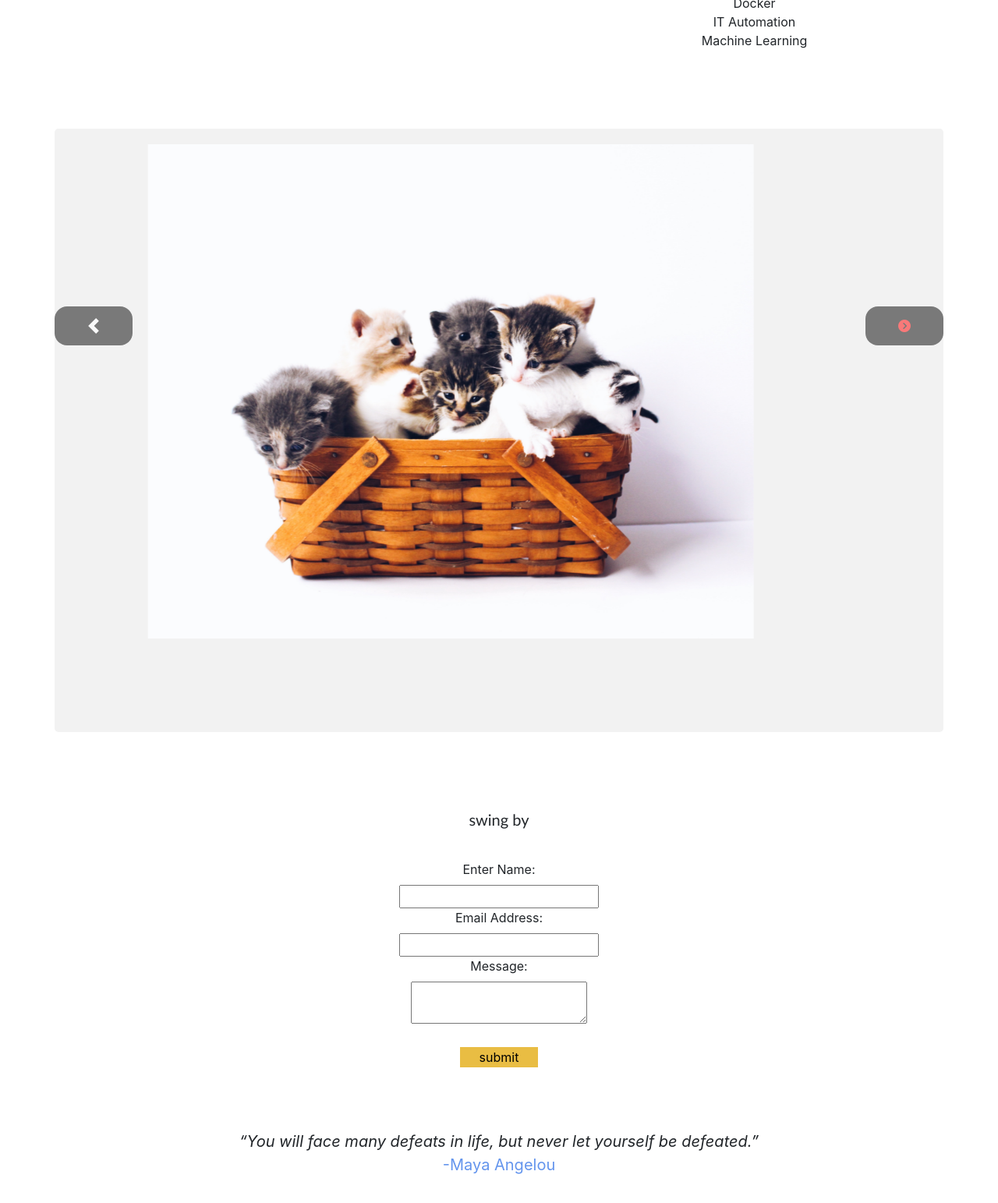
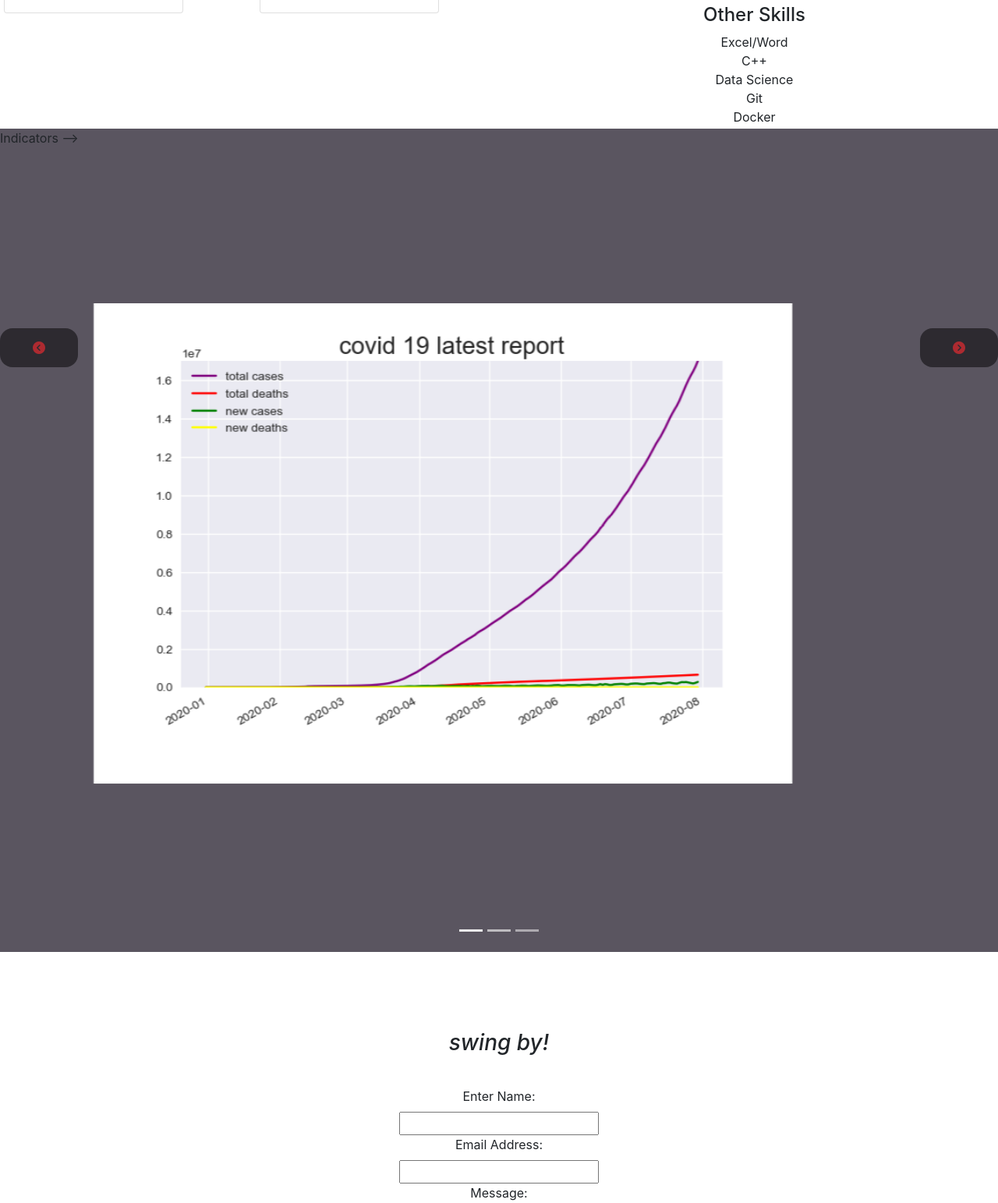
Before and after one commit to joycemuch/joycemuch.github.io, a plain HTML site: page index.htm in a window 1280 px wide. Shown: the part 1785-3328 px from the top of the page at 78% size. Drawn offline with nearby package versions, Linux system fonts and the light colour scheme; a small style sheet from the web is missing.

Commit message:
color changes

```diff
--- a/index.htm
+++ b/index.htm
@@ -7,7 +7,7 @@
     <link rel="stylesheet" href="js/style.js">
 
 
-
+    <link rel="icon" type="image/ico" href="https://www.clipartqueen.com/image-files/color-butterfly.png"/>
     <link rel="stylesheet" href="https://www.googleapis.com/webfonts/v1/webfonts?key=AIzaSyDf4PEHg-f11VJK9WMef14RoWpFX88Ot3g ">
     <script src="https://kit.fontawesome.com/9b64959cec.js" crossorigin="anonymous"></script>
  <link rel="stylesheet" href="https://stackpath.bootstrapcdn.com/bootstrap/4.5.2/css/bootstrap.min.css" integrity="sha384-JcKb8q3iqJ61gNV9KGb8thSsNjpSL0n8PARn9HuZOnIxN0hoP+VmmDGMN5t9UJ0Z" crossorigin="anonymous">
@@ -80,7 +80,7 @@
    <div class="row">
 
       <div class="col-md-8">
-          <h3>I believe in moving at a sustainable pace and fixing what’s broken.</h3>
+          <h3 style="text-decoration-line: underline; text-decoration-thickness: 2px;color: #e7567a;"><b>About Me</b></h3>
             <p>My name is Kyle. I design and build digital products that are intuitive, accessible, beautiful, and fun. I’ve done this professionally since 2012, and I’ve been designing for the web since 2007.
                  This is a home for things I’ve made and how I’ve made them. My goal is for anyone (and anyone’s grandma) to understand what I’ve written. Although the focus is on my design and the process behind it, case studies occasionally detour to explore interesting, relevant topics.</p>
             </div>
@@ -94,7 +94,9 @@
 
 <div class="skills"  id="skill">
 
-<div class="row">
+  <div class="ms" > <h2>My Skills</h2></div>
+
+<div class="row" style="padding-top: 100px; padding-bottom: 100px;">
   <div class="circular-progresas-bar col-25">
     <div class="card">
         <div class="percent">
@@ -208,19 +210,20 @@
 
 
 
-<div id="demo" class="carousel slide container" data-ride="carousel">
+<div id="demo" class="carousel slide " data-ride="carousel" style= " background-color: #5A5560;">
 
-  <!-- Indicators -->
-  <!-- <ul class="carousel-indicators">
+  Indicators -->
+   <ul class="carousel-indicators">
     <li data-target="#demo" data-slide-to="0" class="active"></li>
     <li data-target="#demo" data-slide-to="1"></li>
     <li data-target="#demo" data-slide-to="2"></li>
-  </ul> -->
+  </ul>
 
   <!-- The slideshow -->
-  <div class="carousel-inner">
+  <div class="carousel-inner" style="padding-top: 200px;">
     <div class="carousel-item active">
-      <img src="img/lucky.jpg" alt="Los Angeles" height="200px" >
+      <img src="img/Figure_1.png" alt="graph" width = "100" >
+      <a href="www.google.com"></a>
     </div>
     <div class="carousel-item">
       <img src="img/lucky.jpg" alt="Chicago" width="100" >
@@ -232,7 +235,7 @@
 
   <!-- Left and right controls -->
   <a class="carousel-control-prev" href="#demo" data-slide="prev">
-    <span class="carousel-control-prev-icon"></span>
+    <span><i class="fas fa-chevron-circle-left"></i></span>
   </a>
   <a class="carousel-control-next" href="#demo" data-slide="next">
     <span ><i class="fas fa-chevron-circle-right"></i></span>
@@ -245,8 +248,8 @@
 
 <!-- contact info -->
 
-<div class="contact" id="contact">
-<h5 style="margin-bottom: 40px; font-family: 'Gill Sans', 'Gill Sans MT', Calibri, 'Trebuchet MS', sans-serif;">swing by</h5>
+<div class="contact" id="contact" >
+<h3 style="margin-bottom: 40px; font-style: italic;">swing by!</h3>
 <div class="form">
     <form method="post" name="myemailform" action=mailto:joycemuchema036@gmail.com>
 
@@ -319,7 +322,6 @@
 
 
 
-
   <script>
 
     var slideIndex = 0;
```
